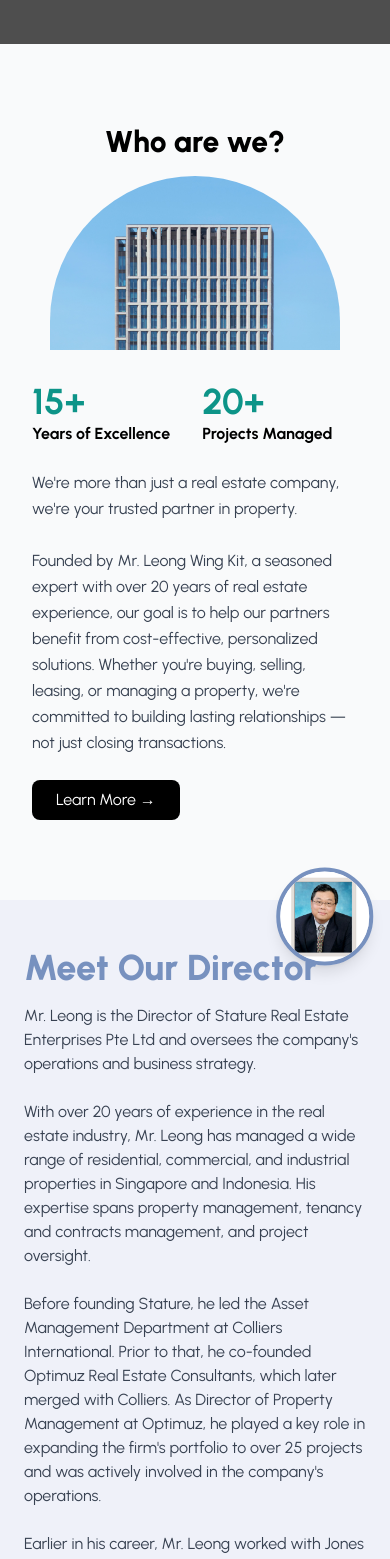
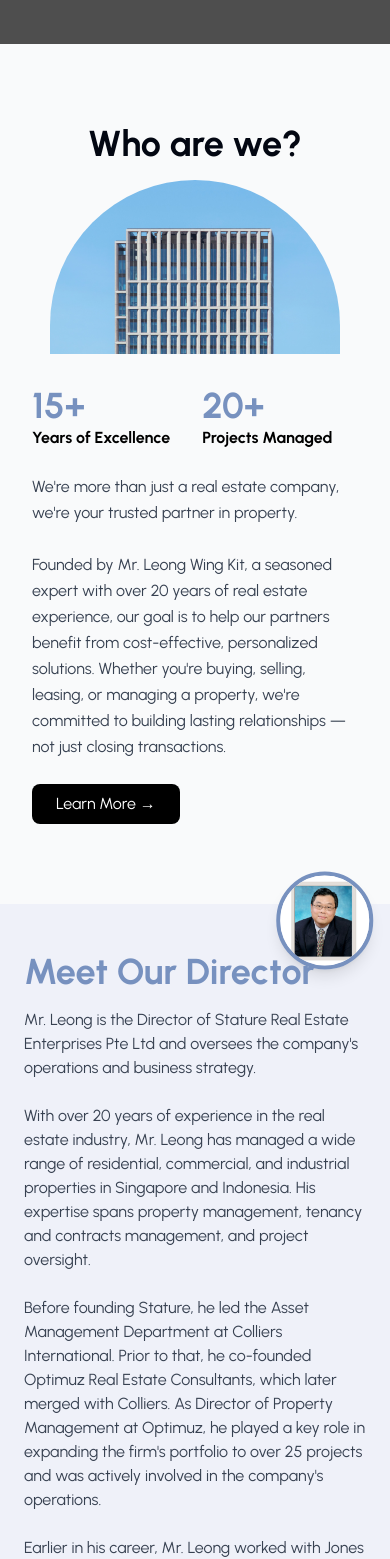
Before and after one commit to EchoKes/stature, a Nuxt app: page / in a window 390 px wide. Shown: the part 800-2359 px from the top of the page. Built offline with nearby package versions, Linux system fonts and the light colour scheme; grey boxes are pictures that could not be loaded.

Commit message:
clean: typography, colours

```diff
--- a/assets/css/tailwind.css
+++ b/assets/css/tailwind.css
@@ -4,7 +4,7 @@
 
 @layer base {
   html {
-    font-family: 'Urbanist', sans-serif;
+    font-family: "Urbanist", sans-serif;
   }
   html,
   body {
@@ -13,6 +13,10 @@
 }
 
 @layer components {
+  .section-title {
+    @apply text-gray-950 text-4xl md:text-5xl lg:text-6xl font-bold mb-4 sm:mb-12 text-center;
+  }
+
   .card-services-default {
     @apply relative overflow-hidden w-full h-full rounded-[30px];
     clip-path: path(
@@ -43,7 +47,4 @@
   .form-input {
     @apply w-full px-4 py-3 bg-gray-300 border border-gray-300 rounded focus:outline-none focus:ring-2 focus:ring-black text-black;
   }
-
-  /* Fix Google Maps InfoWindow close button visibility */
-
 }
--- a/components/home/AboutUs.vue
+++ b/components/home/AboutUs.vue
@@ -1,9 +1,7 @@
 <template>
   <!-- Who Are We -->
   <section class="py-20 md:py-20 bg-gray-50 text-center" id="aboutUs">
-    <h2 class="text-3xl md:text-6xl font-extrabold mb-4 sm:mb-12" data-aos="fade-up">
-      Who are we?
-    </h2>
+    <h2 class="section-title" data-aos="fade-up">Who are we?</h2>
 
     <div
       class="flex flex-col md:flex-row items-center justify-center gap-x-12 gap-y-8 px-6 max-w-6xl mx-auto"
@@ -68,11 +66,7 @@
   <section class="py-12 sm:py-16 md:py-20 bg-[#EFF1F9]">
     <!-- First half with smaller right margin -->
     <div class="max-w-6xl mx-auto px-6 lg:pr-[30%]">
-      <h2
-        class="text-4xl md:text-5xl lg:text-6xl font-extrabold mb-4 sm:mb-12 text-[#7791BF]"
-        data-aos="fade-right"
-        data-aos-delay="100"
-      >
+      <h2 class="section-title text-left text-accent" data-aos="fade-right" data-aos-delay="100">
         Meet Our Director
       </h2>
       <div>
--- a/components/home/Projects.vue
+++ b/components/home/Projects.vue
@@ -1,8 +1,12 @@
 <template>
   <!-- Property Image Grid -->
   <section class="py-20 bg-white text-center" id="projects">
-    <h2 class="text-3xl md:text-6xl lg:text-6xl font-bold mb-4 sm:mb-12" data-aos="fade-up">Projects completed</h2>
-    <div class="overflow-hidden space-y-8 max-w-screen-xl mx-auto" data-aos="fade-left" data-aos-delay="200">
+    <h2 class="section-title" data-aos="fade-up">Projects completed</h2>
+    <div
+      class="overflow-hidden space-y-8 max-w-screen-xl mx-auto"
+      data-aos="fade-left"
+      data-aos-delay="200"
+    >
       <!-- Top Row: scroll right -->
       <div class="relative overflow-hidden">
         <!-- Faders -->
@@ -51,7 +55,13 @@
         </div>
       </div>
     </div>
-    <button class="mt-6 bg-teal-600 text-white px-4 py-2 rounded-md" data-aos="fade-up" data-aos-delay="200"><a href="/properties">View All →</a></button>
+    <button
+      class="mt-6 bg-black hover:bg-gray-800 transition text-white px-4 py-2 rounded-md"
+      data-aos="fade-up"
+      data-aos-delay="200"
+    >
+      <a href="/properties">View All →</a>
+    </button>
   </section>
 </template>
 
@@ -61,13 +71,13 @@
 
 const topRow = projectData.slice(0, Math.ceil(projectData.length / 2));
 const bottomRow = projectData.slice(Math.ceil(projectData.length / 2));
-  import AOS from 'aos'
-  import 'aos/dist/aos.css'
+import AOS from "aos";
+import "aos/dist/aos.css";
 
 onMounted(() => {
   AOS.init({
     duration: 1000, // animation duration in ms
     once: true, // whether animation should happen only once
-    })
-  })
+  });
+});
 </script>
--- a/components/home/ServicesOffered.vue
+++ b/components/home/ServicesOffered.vue
@@ -1,7 +1,7 @@
 <template>
   <section id="servicesOffered">
     <div class="py-12 px-4 md:px-16 bg-[#F7F2EA]">
-      <h2 class="text-3xl md:text-6xl font-bold text-center mb-14" data-aos="fade-up">
+      <h2 class="section-title" data-aos="fade-up">
         Management services that <br />
         <span class="text-black">we offer</span>
       </h2>
--- a/components/shared/AnimatedCounter.vue
+++ b/components/shared/AnimatedCounter.vue
@@ -1,5 +1,5 @@
 <template>
-  <span ref="counter" class="text-teal-600 text-4xl sm:text-5xl font-bold">
+  <span ref="counter" class="text-accent text-4xl sm:text-5xl font-bold">
     {{ displayValue }}
   </span>
 </template>
--- a/components/shared/ServiceCard.vue
+++ b/components/shared/ServiceCard.vue
@@ -5,11 +5,11 @@
   >
     <!-- Floating corner icon (outside the clipped area) -->
     <div
-      class="absolute top-0 right-0 z-10 w-[2.2rem] h-[2.2rem] md:w-[3rem] md:h-[3rem] bg-white rounded-full flex items-center justify-center group-hover:bg-teal-600"
+      class="absolute top-0 right-0 z-10 w-[2.2rem] h-[2.2rem] md:w-[3rem] md:h-[3rem] bg-white rounded-full flex items-center justify-center group-hover:bg-accent group-hover:text-white"
     >
       <svg
         xmlns="http://www.w3.org/2000/svg"
-        class="h-5 w-5 text-black"
+        class="h-5 w-5 text-black group-hover:text-white"
         fill="none"
         viewBox="0 0 24 24"
         stroke="currentColor"
@@ -25,7 +25,7 @@
 
     <!-- card background -->
     <div
-      class="card-services-tiny md:card-services-default relative bg-white flex flex-col justify-between text-left hover:text-white  w-full h-full overflow-hidden z-10 before:absolute before:content-[''] before:top-[-67%] before:right-[35%] before:w-full before:h-full before:bg-teal-600 before:-rotate-45 before:origin-top-right before:scale-x-0 before:scale-y-[200%] before:transition-transform before:duration-[600ms] group-hover:before:scale-x-[200%]"
+      class="card-services-tiny md:card-services-default relative bg-white flex flex-col justify-between text-left w-full h-full overflow-hidden z-10 before:absolute before:content-[''] before:top-[-67%] before:right-[35%] before:w-full before:h-full before:bg-accent before:-rotate-45 before:origin-top-right before:scale-x-0 before:scale-y-[200%] before:transition-transform before:duration-[600ms] group-hover:before:scale-x-[200%] group-hover:text-white"
     >
       <div class="text-3xl font-semibold leading-tight m-6 mb-0 z-10">
         {{ title }}
--- a/tailwind.config.js
+++ b/tailwind.config.js
@@ -8,8 +8,11 @@ module.exports = {
   ],
   theme: {
     extend: {
+      colors: {
+        accent: "#7791BF",
+      },
       fontFamily: {
-        urbanist: ['"Urbanist"', 'sans-serif'],
+        urbanist: ['"Urbanist"', "sans-serif"],
       },
       keyframes: {
         scrollLeft: {
```
Lines whose indentation alone changed are shown as unchanged.
